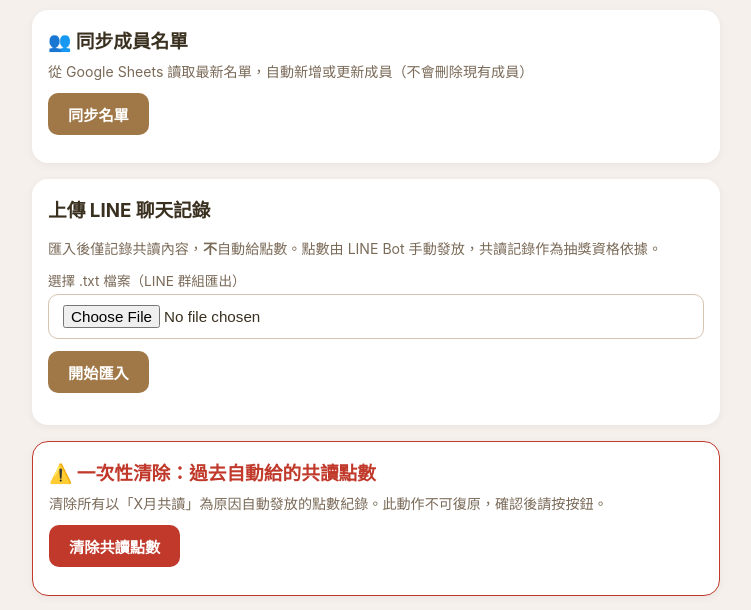
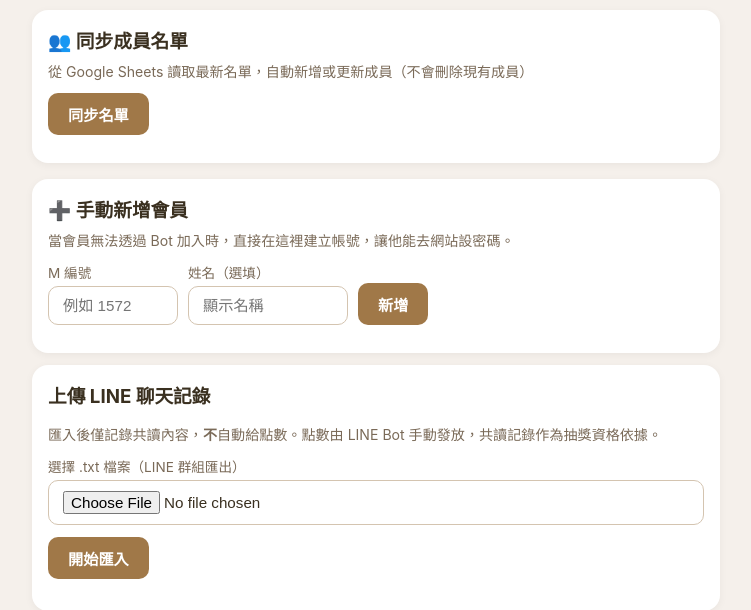
Before and after one commit to viviennechu/mongya-reading, a Flask app: page /admin in a window 1280 px wide. Shown: the part 176-786 px from the top of the page, without its empty margins (264-1015 px from the left). Run offline with Flask 3, Linux system fonts and the light colour scheme; the visitor is signed in with stand-in values (Sample User, id 1).

Commit message:
後台新增：手動建立會員編號功能

```diff
--- a/app.py
+++ b/app.py
@@ -556,6 +556,24 @@ def api_admin_all_point():
     return jsonify({"ok": True, "count": len(members)})
 
 
+@app.route("/api/admin/member/create", methods=["POST"])
+@admin_required
+def api_admin_member_create():
+    data = request.get_json(force=True) or {}
+    mno = data.get("member_number")
+    name = str(data.get("display_name") or "").strip()
+    if not mno or int(mno) <= 0:
+        return jsonify({"error": "請填有效的 M 編號"}), 400
+    mno = int(mno)
+    existing = Member.query.filter_by(member_number=mno).first()
+    if existing:
+        return jsonify({"ok": True, "already_exists": True, "display_name": existing.display_name})
+    member = Member(member_number=mno, display_name=name)
+    db.session.add(member)
+    db.session.commit()
+    return jsonify({"ok": True, "already_exists": False, "display_name": name})
+
+
 @app.route("/api/admin/sync-members", methods=["POST"])
 @admin_required
 def api_admin_sync_members():
--- a/templates/admin.html
+++ b/templates/admin.html
@@ -29,6 +29,22 @@
       <p class="muted" style="font-size:.88rem;margin-bottom:12px;">從 Google Sheets 讀取最新名單，自動新增或更新成員（不會刪除現有成員）</p>
       <button class="btn btn-primary" onclick="doSync()" id="sync-btn">同步名單</button>
       <div id="sync-result" style="margin-top:12px;"></div>
+    </div>
+    <div class="card" style="margin-top:16px;">
+      <h3 style="margin-bottom:8px;">➕ 手動新增會員</h3>
+      <p class="muted" style="font-size:.88rem;margin-bottom:12px;">當會員無法透過 Bot 加入時，直接在這裡建立帳號，讓他能去網站設密碼。</p>
+      <div style="display:flex;gap:10px;flex-wrap:wrap;align-items:flex-end;">
+        <div class="form-group" style="margin:0;">
+          <label style="font-size:.85rem;">M 編號</label>
+          <input type="number" id="new-member-number" placeholder="例如 1572" style="width:130px;" />
+        </div>
+        <div class="form-group" style="margin:0;">
+          <label style="font-size:.85rem;">姓名（選填）</label>
+          <input type="text" id="new-member-name" placeholder="顯示名稱" style="width:160px;" />
+        </div>
+        <button class="btn btn-primary" onclick="doAddMember()">新增</button>
+      </div>
+      <div id="add-member-result" style="margin-top:12px;"></div>
     </div>
     <div class="card">
       <h3 style="margin-bottom:16px;">上傳 LINE 聊天記錄</h3>
@@ -212,6 +228,29 @@
     btn.disabled=false; btn.textContent="同步名單";
     if(data.error){ result.innerHTML=`<span style="color:var(--red)">${esc(data.error)}</span>`; return; }
     result.innerHTML=`<div class="badge badge-green" style="font-size:.9rem;padding:6px 14px;">新增 ${data.created} 人・更新名稱 ${data.updated} 人・無變動 ${data.skipped} 人</div>`;
+  }
+
+  async function doAddMember(){
+    const mno = document.getElementById("new-member-number").value.trim();
+    const name = document.getElementById("new-member-name").value.trim();
+    const result = document.getElementById("add-member-result");
+    if(!mno){ result.innerHTML=`<span style="color:var(--red)">請填 M 編號</span>`; return; }
+    result.textContent="新增中…";
+    const res = await fetch("/api/admin/member/create", {
+      method:"POST",
+      headers:{"Content-Type":"application/json"},
+      body: JSON.stringify({member_number: parseInt(mno), display_name: name})
+    });
+    const data = await res.json();
+    if(!res.ok || data.error){
+      result.innerHTML=`<span style="color:var(--red)">${esc(data.error||"新增失敗")}</span>`;
+    } else if(data.already_exists){
+      result.innerHTML=`<div class="badge" style="background:#f0f0f0;color:#666;font-size:.9rem;padding:6px 14px;">M${mno} 已存在（${esc(data.display_name)}），不重複新增</div>`;
+    } else {
+      result.innerHTML=`<div class="badge badge-green" style="font-size:.9rem;padding:6px 14px;">✅ M${mno}（${esc(data.display_name||"未命名")}）已建立，會員可去網站設密碼了</div>`;
+      document.getElementById("new-member-number").value="";
+      document.getElementById("new-member-name").value="";
+    }
   }
 
   // ── 匯入 ──
```
